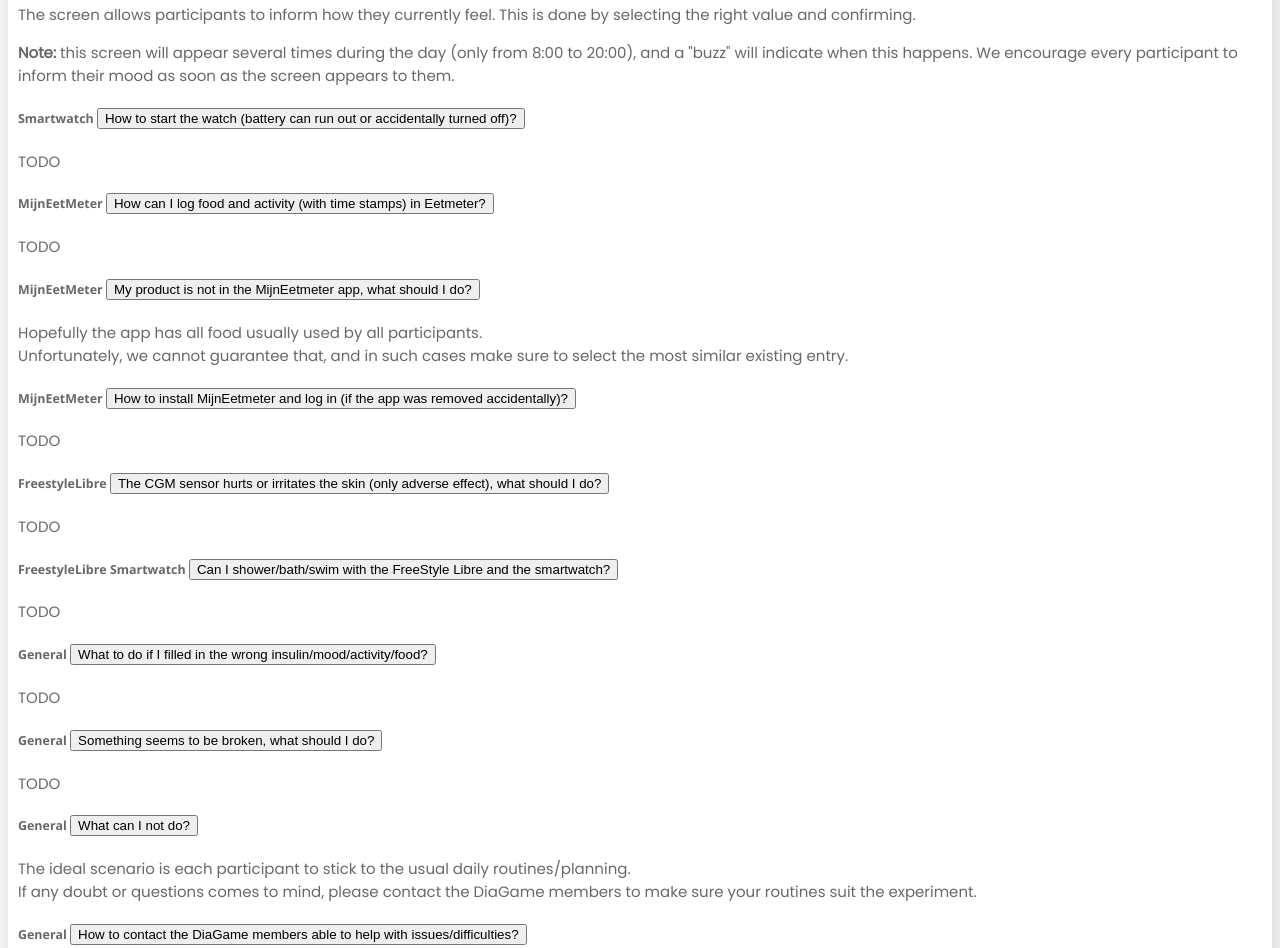
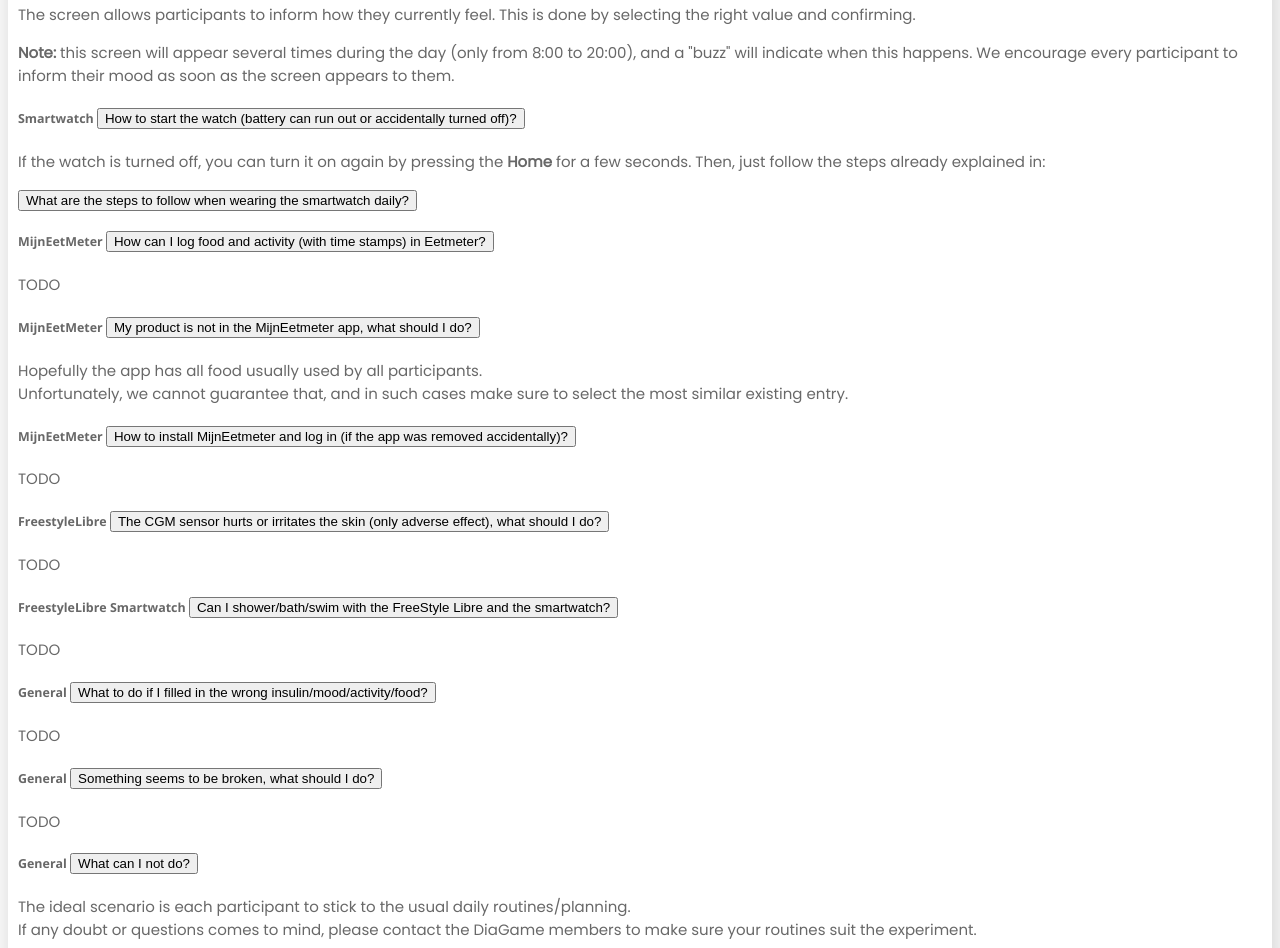
Before and after one commit to danvalho/diagame-kb, a plain HTML site: page faqs.html in a window 1280 px wide. Shown: the part 3629-4577 px from the top of the page. Drawn offline with nearby package versions, Linux system fonts and the light colour scheme.

Commit message:
Add "How to start the watch"

```diff
--- a/faqs.html
+++ b/faqs.html
@@ -292,7 +292,12 @@
                                                 <div id="sw-collapseFive" class="collapse" aria-labelledby="sw-headingFive" data-parent="#accordion">
                                                     <div class="card-body">
                                                         <div class="card-text">
-                                                            <p>TODO</p>
+                                                            <p>
+                                                                If the watch is turned off, you can turn it on again by pressing the <b>Home</b> for a few seconds. Then, just follow the steps already explained in:
+                                                            </p>
+                                                            <button class="btn btn-dark" data-toggle="collapse" data-target="#collapseTwo" aria-expanded="false" aria-controls="collapseTwo">
+                                                                <a>What are the steps to follow when wearing the smartwatch daily?</a>
+                                                            </button>
                                                         </div>
                                                     </div>
                                                 </div>
```
